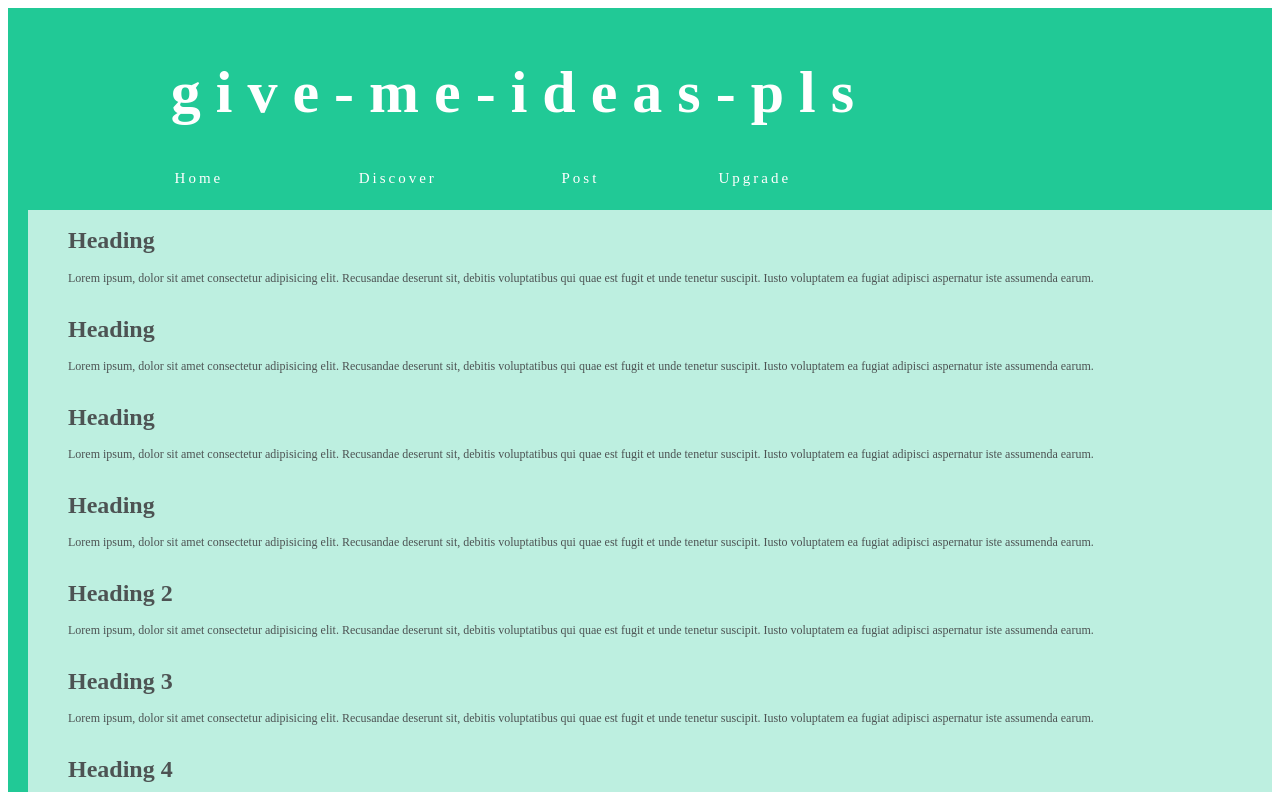
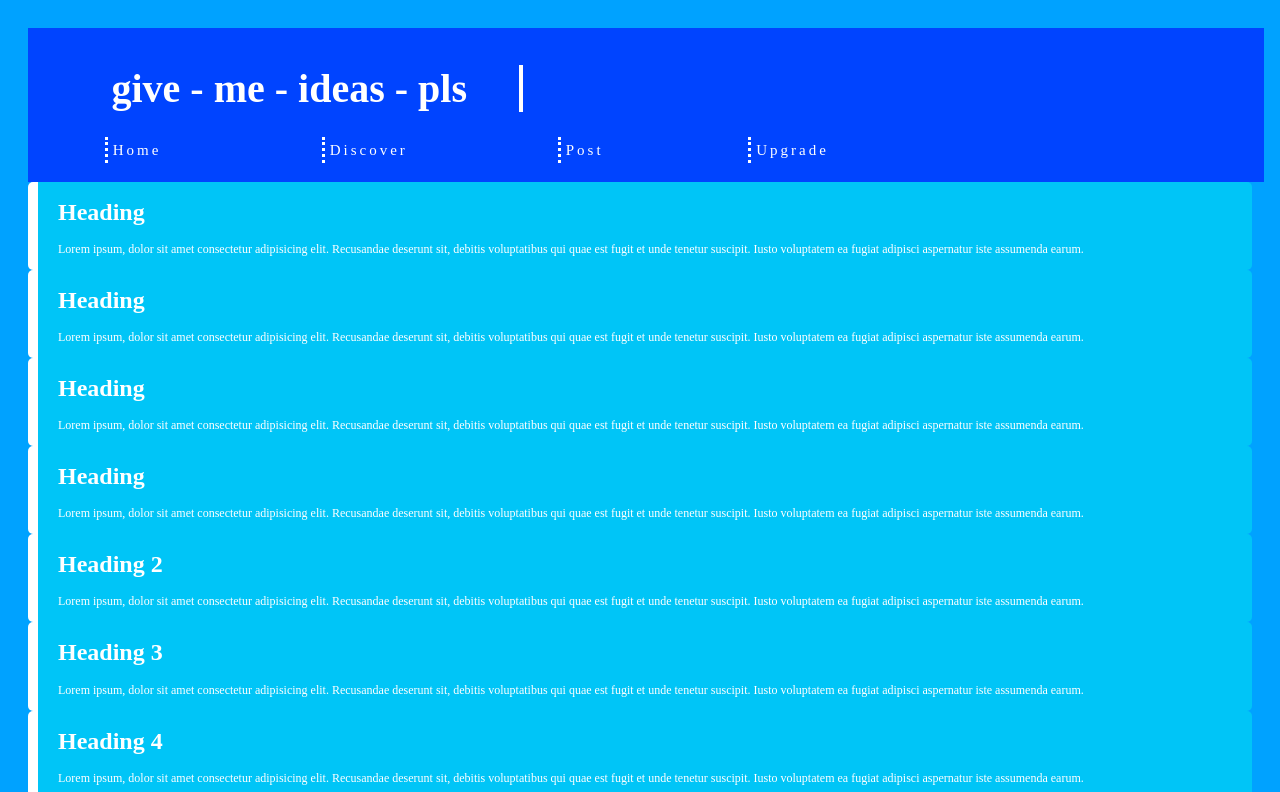
Before and after one commit to armeetj/give-me-ideas-pls, a plain HTML site: page index.html in a window 1280 px wide. Shown: the top 792 px of the page. Drawn offline with Linux system fonts and the light colour scheme.

Commit message:
8-31-19: made basic structure and animations for website

```diff
--- a/index.html
+++ b/index.html
@@ -1,19 +1,19 @@
 <!DOCTYPE html>
 <html>
     <head>
-        <title>give-me-ideas-pls</title>
+        <title>give - me - ideas - pls</title>
         <link rel = "stylesheet" href = "stylesheet.css">
     </head>
 
-    <body class = "page">
+    <body>
         <div class = "header">
-            <h1>give-me-ideas-pls</h1>
+            <h1 id = "title">give - me - ideas - pls</h1>
             <table id = "navigationBar">
-                <tr>
-                    <td>Home</td>
-                    <td>Discover</td>
-                    <td>Post</td>
-                    <td>Upgrade</td>
+                <tr id = "navigationBar">
+                    <td><a id = "navigationBar" href = "index.html">Home</a></td>
+                    <td><a id = "navigationBar" href = "discover.html">Discover</a></td>
+                    <td><a id = "navigationBar" href = "post.html">Post</a></td>
+                    <td><a id = "navigationBar" href = "upgrade.html">Upgrade</a></td>
                 </tr>
             </table>
         </div>
--- a/stylesheet.css
+++ b/stylesheet.css
@@ -1,43 +1,80 @@
-.page
+html
 {
-    height:120px;
-    overflow:scroll;
-    overflow-x:hidden;
-    scroll-behavior: smooth
+ background: rgb(0, 162, 255);
+ padding:20px;
+}
+
+
+@keyframes type
+{
+    0%{
+        width:0ch;
+    }
+
+    50%{
+        width:23ch;
+    }
+
+    70%{
+        width:23ch;
+    }
+
+    100%{
+        width:0ch;
+    }
+
+}
+
+
+#title
+{
+    padding-left: 19px;
+    animation: type 9s steps(23);
+    animation-iteration-count:infinite;
+    overflow:hidden;
+    white-space: nowrap;
+    border-right:4px solid white;
+    width:23ch;
+
 }
 
 .header
 {
-    background: rgb(33, 201, 150);
+    background: rgb(0, 68, 255);
     color: rgb(255, 255, 255);
     text-align: center;
-    font-size: 30px;
+    font-size: 20px;
     padding-left: 1%;
     padding-top: 10px;
     padding-bottom: 20px;
     padding-right: 20%;
     font-family: Source Code Pro;
-    letter-spacing: 15px;
+    width:80%;
 }
 
 .post
 {
+    border-radius:5px;
+    border-left: solid;
+    border-left-color:rgb(255, 255, 255);
+    border-left-width: 10px;
 
-    border-left: solid;
-    border-left-color:rgb(33, 201, 150);
-    border-left-width: 20px;
-    background: rgba(33, 201, 151, 0.295);
-    color: rgb(77, 83, 83);
+    border-right:hidden;
+    border-top:hidden;
+    border-bottom:hidden;
+
+    background: rgb(0, 197, 247);
+    color: white;
     text-align: left;
     font-size: 12px;
     padding: 1px;
-    padding-left: 40px;
+    padding-left: 20px;
     font-family: Source Code Pro;
 }
 
 .footer
 {
-    background: rgb(33, 201, 150);
+    background: rgb(0, 197, 247);
     color: rgb(255, 255, 255);
     text-align: center;
     font-size: 10px;
@@ -48,9 +85,43 @@
 #navigationBar
 {
     font-size: 15px;
+    color:white;
     font-family: Source Code Pro;
     letter-spacing: 3px;
-    width: 100%;
-    padding-left:100px;
-    padding-right:150px;
+    width : 90%;
 }
+
+a#navigationBar
+{
+    text-decoration: none;
+    padding: 5px;
+    border-left:dotted;
+}
+
+
+@keyframes buttonHover
+{
+    from {background-color: rgb(0, 68, 255);}
+    to {background-color: rgb(255, 117, 4);}
+}
+@keyframes buttonUnhover
+{
+    from {background-color: rgb(255, 117, 4);}
+    to {background-color: rgb(0, 68, 255);}
+
+}
+
+a:hover{
+    animation-name: buttonHover;
+    animation-duration: 3s;
+
+    animation-name:buttonUnhover;
+    animation-duration: 5s;
+
+}
+
+td#navigationBar
+{
+    width:150px;
+    padding:0px;
+}
```
